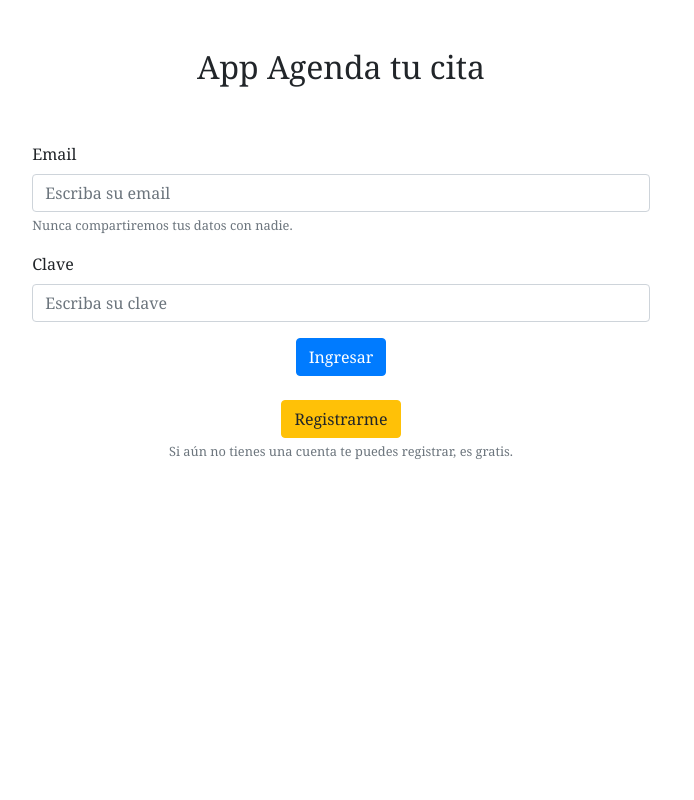
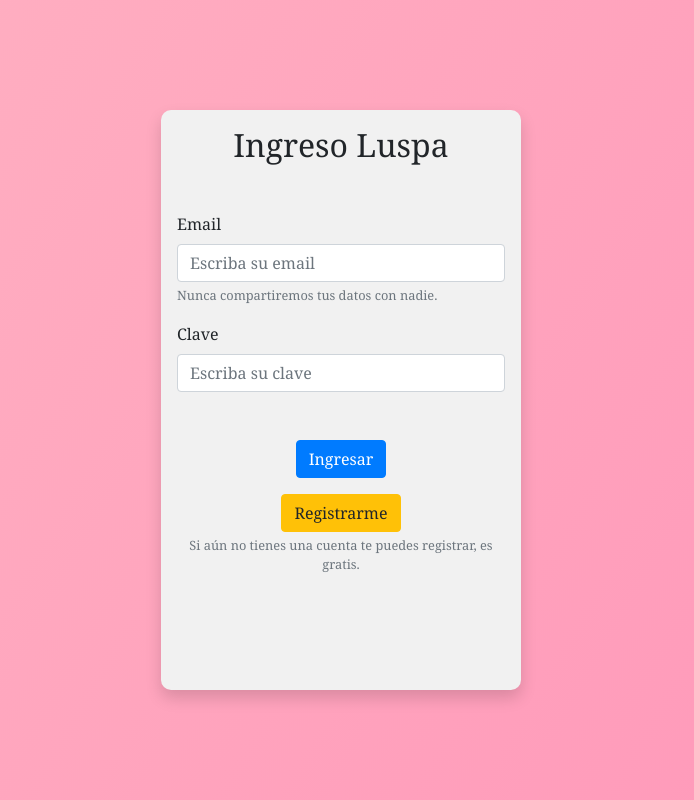
Before and after one commit to bcarlu/agenda-citas, a PHP site: the page made by index.php in a window 1280 px wide. Shown: the whole page, without its empty margins (299-993 px from the left). Run offline with PHP 8.4, Linux system fonts and the light colour scheme.

Commit message:
Se crea nueva pagin de inicio, se aplican estilos, se añaden imagenes

```diff
--- a/confirmacion.php
+++ b/confirmacion.php
@@ -30,7 +30,7 @@ if (isset($usuario)) {
                 <li class="list-group-item">Hora: <?php echo $hora;?></li>
             </ul>
             <div class="card-body">
-                <a href="php/confirmAgenda.php" class="btn btn-success">Confirmar</a>
+                <a href="php/confirmagenda.php?serv=<?php echo $servicio;?>&anio=<?php echo date('Y');?>&mes=<?php echo $mes;?>&dia=<?php echo $dia;?>&hora=<?php echo $hora;?>" class="btn btn-success">Confirmar</a>
             </div>
         </div>
     </div>
--- a/css/estilos.css
+++ b/css/estilos.css
@@ -14,3 +14,20 @@ body.categorias{
 h3.hcate{
     font-weight: 700;
 }
+
+/*Estilos de la pagina de Login*/
+body.fondo-login {
+    min-height: 100vh;
+    background-image: linear-gradient(120deg,#ffb2c2,#ff97b9);
+}
+.login-form {
+    width: 360px;
+    background: #f1f1f1;
+    height: 580px;
+    padding: 80px 40px;
+    border-radius: 10px;
+    position: absolute;
+    left: 50%;
+    top: 50%;
+    transform: translate(-50%,-50%);
+}
--- a/index.php
+++ b/index.php
@@ -1,30 +1,30 @@
 <?php include_once'head.php';?>
 
-<body>
+<body class="fondo-login">
     <div class="container">
 
-        <h2 class="text-center py-5">App Agenda tu cita</h2>
-
         <!--Formulario de Login-->
-        <form action="php/validalogin.php" method="post">
-            <div class="form-group mx-auto col-7">
+        <form class="login-form shadow p-3 mb-5" action="php/validalogin.php" method="post">
+            <h2 class="text-center mb-5">Ingreso Luspa</h2>
+            <div class="form-group mx-auto">
                 <label for="exampleInputEmail1">Email</label>
                 <input type="email" class="form-control" id="email" aria-describedby="emailHelp" name="email" placeholder="Escriba su email">
                 <small id="emailHelp" class="form-text text-muted">Nunca compartiremos tus datos con nadie.</small>
             </div>
-            <div class="form-group mx-auto col-7">
+            <div class="form-group mx-auto">
                 <label for="exampleInputPassword1">Clave</label>
                 <input type="password" class="form-control" id="clave" name="clave" placeholder="Escriba su clave">
             </div>
-            <div class="mx-auto col-7 text-center">
-            <button type="submit" class="btn btn-primary">Ingresar</button>
+            <div class="mx-auto text-center mb-3 mt-5">
+                <button type="submit" class="btn btn-primary">Ingresar</button>
+            </div>
+            <div class="mx-auto text-center">
+                <a href="registro"><button type="button" class="btn btn-warning">Registrarme</button></a>
+                <small id="registroAyuda" class="form-text text-muted">Si aún no tienes una cuenta te puedes registrar, es gratis.</small>
             </div>
         </form>
 
-        <div class="mx-auto col-7 text-center pt-4">
-            <a href="registro"><button type="button" class="btn btn-warning">Registrarme</button></a>
-            <small id="registroAyuda" class="form-text text-muted">Si aún no tienes una cuenta te puedes registrar, es gratis.</small>
-        </div>
+
     </div>
 </body>
 </html>
--- a/registro.php
+++ b/registro.php
@@ -2,7 +2,7 @@
 <body>
     <div class="container">
     <h2 class="text-center py-5">Registro</h2>
-    <form action="php/validaregistro.php" method="post">
+    <form action="php/validaregistro" method="post">
         <div class="form-group mx-auto col-7">
             <label for="nom-ape">Nombre</label>
             <input type="text" class="form-control" id="nombre-reg" name="nombre-reg" aria-describedby="nombreAyuda" placeholder="Escriba su nombre" required>
```
Also changed, not shown: categorias.php (added, +41 -0 lines), inicio.php (+23 -22 lines), navsesion.php (+8 -5 lines), php/confirmAgenda.php (deleted, +0 -11 lines), php/confirmagenda.php (added, +52 -0 lines), php/funciones.php (+10 -0 lines), img/avatar-usuario.png (added), img/icono-plus.png (added).
